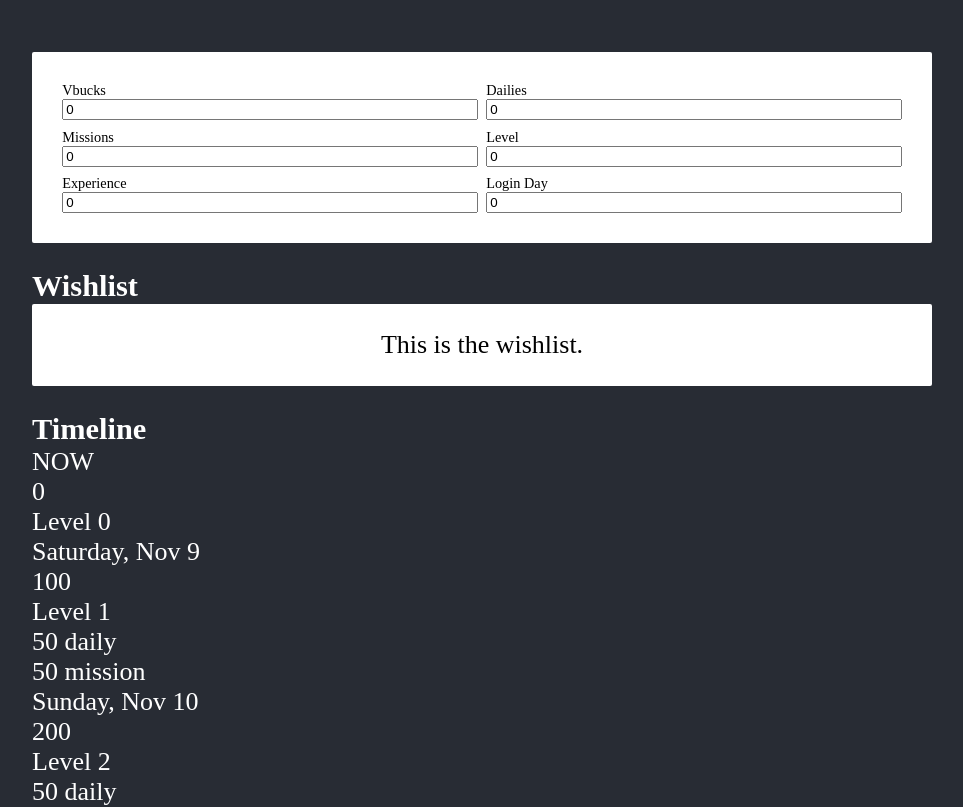
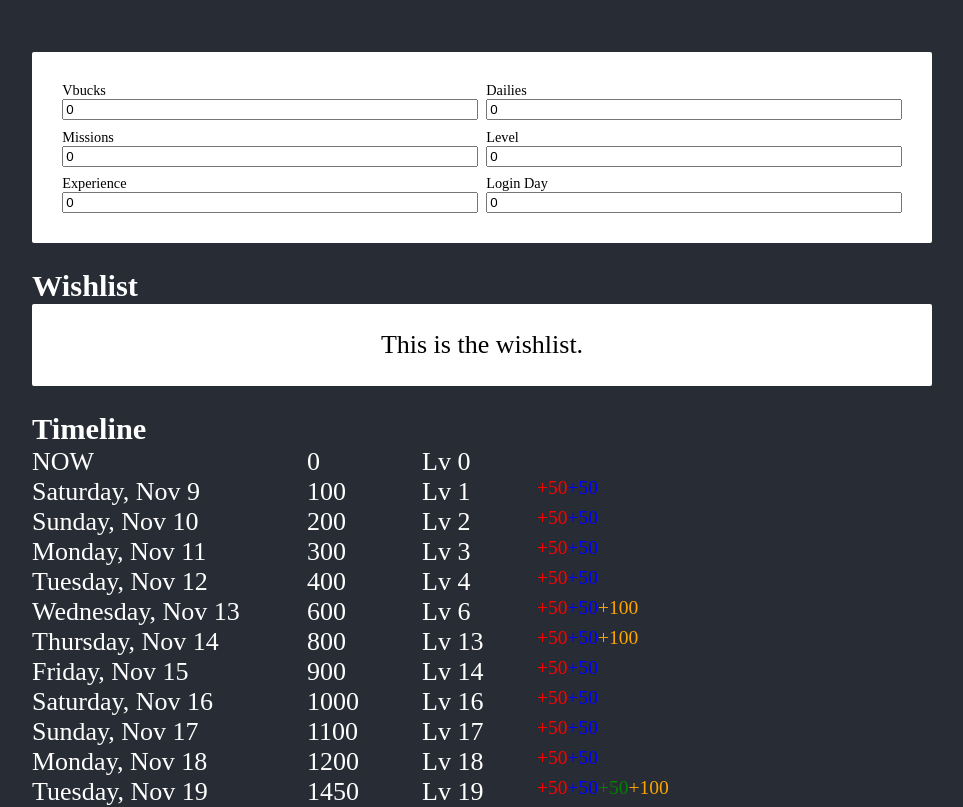
Before and after one commit to pirica/Forttomo, a React (Create React App) app: page / in a window 1280 px wide. Shown: the top 807 px of the page, without its empty margins (158-1121 px from the left). Built offline with nearby package versions, Linux system fonts and the light colour scheme.

Commit message:
Implemented basic layout for TimelineView

```diff
--- a/src/Components/TimelineView/DayView.js
+++ b/src/Components/TimelineView/DayView.js
@@ -6,7 +6,7 @@
         <div className='day_view'>
             <div className='date'>{day.date}</div>
             <div className='timeline_vbucks'>{day.vbucks}</div>
-            <div className='timeline_level'>Level {day.level}</div>
+            <div className='timeline_level'>Lv {day.level}</div>
             <LogView logs={day.logs} />
         </div>
     );
--- a/src/Components/TimelineView/LogView.js
+++ b/src/Components/TimelineView/LogView.js
@@ -5,11 +5,8 @@
         <div className='timeline_logs'>
             {logs.map((log, index) => {
                 return (
-                    <div
-                        key={`log-${index}`}
-                        className={`log ${log.type.toLowerCase()}`}
-                    >
-                        {log.amount} {log.type}
+                    <div key={`log-${index}`} className={`log ${log.type}`}>
+                        +{log.amount}
                     </div>
                 );
             })}
--- a/src/Components/TimelineView/TimelineView.js
+++ b/src/Components/TimelineView/TimelineView.js
@@ -2,7 +2,6 @@
 import './TimelineView.scss';
 
 import DayView from './DayView';
-
 import Timeline from '../../model/Timeline';
 import { endOfSeasonDate } from './../../data/General';
 import InfoContext from './../../context/AccountInfo';
--- a/src/Components/TimelineView/TimelineView.scss
+++ b/src/Components/TimelineView/TimelineView.scss
@@ -0,0 +1,39 @@
+.day_view {
+    display: flex;
+}
+
+.date {
+    width: 250px;
+}
+
+.timeline_vbucks,
+.timeline_level,
+.timeline_logs {
+    margin-left: 25px;
+}
+
+.timeline_vbucks,
+.timeline_level {
+    width: 90px;
+}
+
+.timeline_logs {
+    display: flex;
+    font-size: 0.75em;
+
+    .daily {
+        color: red;
+    }
+
+    .mission {
+        color: blue;
+    }
+
+    .login {
+        color: green;
+    }
+
+    .battle_pass {
+        color: orange;
+    }
+}
```
